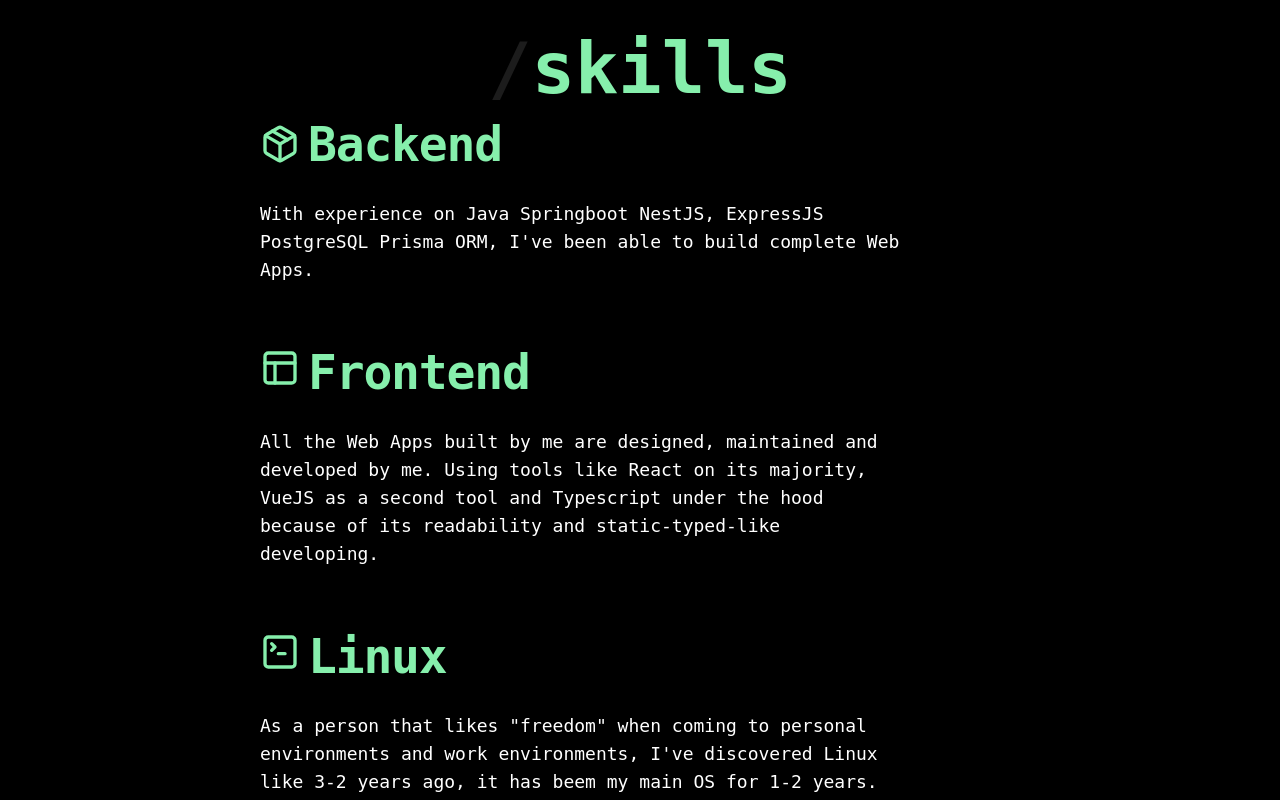
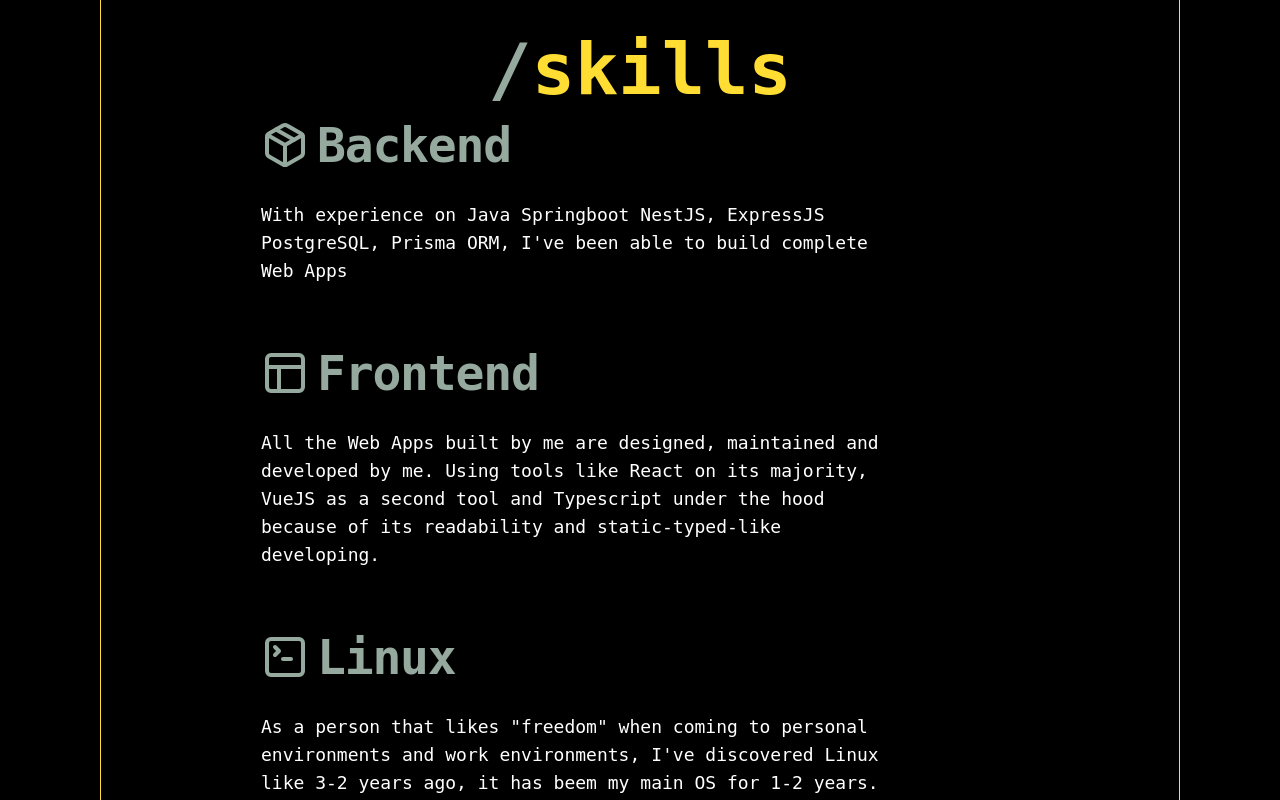
Before and after one commit to stiratto/portfoliovue, a Vue app: page / in a window 1280 px wide. Shown: the part 2340-3140 px from the top of the page. Built offline with nearby package versions, Linux system fonts and the light colour scheme; a web font is replaced by a local one.

Commit message:
skills separated into a json, v-for on skills.vue

```diff
--- a/src/components/Skills.vue
+++ b/src/components/Skills.vue
@@ -1,69 +1,34 @@
 <script setup>
 import { Package, Layout, SquareTerminal, Bot } from 'lucide-vue-next';
+import skillslist from '../consts/skills-list.ts'
+
 
 </script>
 
 
 <template>
-  <section class="about-section py-28 md:px-[9em] flex flex-col items-center justify-center ">
+  <section class="about-section py-28 md:px-[9em] flex flex-col
+    items-center justify-center border border-[#ffdd33]">
     <div>
-      <h1 class="text-4xl sm:text-7xl font-black text-green-300">
-        <span class="text-[#1c1c1c]">/</span>skills
+      <h1 class="text-4xl sm:text-7xl font-black text-[#ffdd33]">
+        <span class="text-[#95a99f]">/</span>skills
       </h1>
     </div>
     <div class="w-full flex flex-col gap-8 text-sm sm:text-lg max-w-2xl self-start">
-      <div class="w-full text-white gap-8 rounded-2xl p-4 flex flex-col justify-center">
-        <h1 class="flex items-center gap-2 text-5xl text-green-300 font-bold text-start tracking-tight">
-          <Package size=40 /> Backend
+      <div v-for="skill in skillslist" class="w-full text-white gap-8 rounded-2xl p-4 flex flex-col justify-center">
+        <h1 class="flex items-center gap-2 text-5xl text-[#95a99f] font-bold text-start tracking-tight">
+          <component :is="skill.skilltitleicon" class="w-12 h-12" />
 
+          {{ skill.skilltitle }}
         </h1>
-        <p class="text-start">
-          With experience on
-          Java
-          Springboot
-          NestJS,
-          ExpressJS
-          PostgreSQL
-          Prisma ORM, I've been able to build complete Web Apps.
+        <p class="text-start text-white">
+          {{ skill.skilldescription }}
         </p>
       </div>
-      <div class="w-full text-white gap-8 rounded-2xl p-4 flex flex-col justify-center">
-        <h1 class="text-5xl text-green-300 font-bold text-start tracking-tight flex  gap-2">
-          <Layout size=40 />
-          Frontend
-        </h1>
-        <p class="text-start">
-          All the Web Apps built by me are designed, maintained and developed by me.
-          Using tools like React on its majority, VueJS as a second tool and Typescript under the
-          hood because of its readability and static-typed-like
-          developing.
-        </p>
-      </div>
-      <div class="w-full text-white gap-8 rounded-2xl p-4 flex flex-col justify-center">
-        <h1 class="text-5xl text-green-300 font-bold text-start tracking-tight flex gap-2">
-          <SquareTerminal size=40 />
-          Linux
-        </h1>
-        <p class="text-start">
-          As a person that likes "freedom" when coming to personal environments and work
-          environments, I've discovered Linux like 3-2 years ago, it
-          has beem my main OS for 1-2 years. I've explored various distros
-          like GNOME, KDE and Arch which was my main
-          distro. Right now I use EndeavourOS with the i3 window
-          manager.
-        </p>
-      </div>
-      <div class="w-full text-white gap-8 rounded-2xl p-4 flex flex-col justify-center">
-        <h1 class="text-5xl text-green-300 font-bold text-start tracking-tight flex gap-2">
-          <Bot size=40 />
-          Automation
-        </h1>
-        <p class="text-start">
-          I've automated Spotify, Youtube, Uber Eats Manager.
-          I also automate daily tasks on my workflow, and it's easier
-          to do that on Linux.
-        </p>
-      </div>
+
+
+
+
     </div>
   </section>
 
--- /dev/null
+++ b/src/consts/skills-list.ts
@@ -0,0 +1,27 @@
+import { Package, Layout, SquareTerminal, Bot } from 'lucide-vue-next';
+
+const skillslist = [
+   {
+      skilltitle: "Backend",
+      skilltitleicon: Package,
+      skilldescription: 'With experience on Java Springboot NestJS, ExpressJS PostgreSQL, Prisma ORM, I\'ve been able to build complete Web Apps'
+   },
+   {
+      skilltitle: "Frontend",
+      skilltitleicon: Layout,
+      skilldescription: ' All the Web Apps built by me are designed, maintained and developed by me. \
+          Using tools like React on its majority, VueJS as a second tool and Typescript under the hood because of its readability and static-typed-like developing.'
+   },
+   {
+      skilltitle: "Linux",
+      skilltitleicon: SquareTerminal,
+      skilldescription: "As a person that likes \"freedom\" when coming to personal environments and work environments, I've discovered Linux like 3-2 years ago, it has beem my main OS for 1-2 years. I've explored various distros like GNOME, KDE and Arch which was my main distro. Right now I use EndeavourOS with the i3 window manager. "
+   },
+   {
+      skilltitle: "Automation",
+      skilltitleicon: Bot,
+      skilldescription: "I've automated Spotify, Youtube, Uber Eats Manager. I also automate daily tasks on my workflow, and it's easier to do that on Linux. "
+   }
+]
+
+export default skillslist;
```
